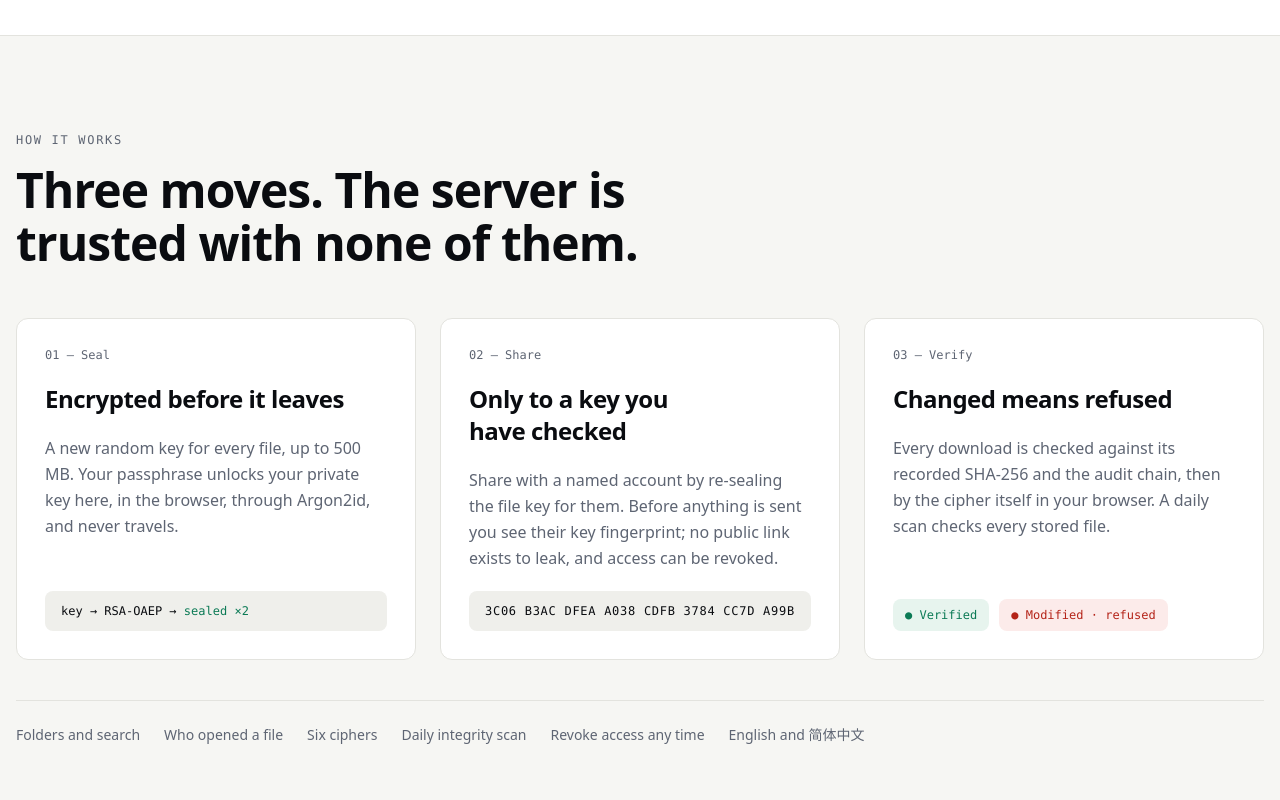
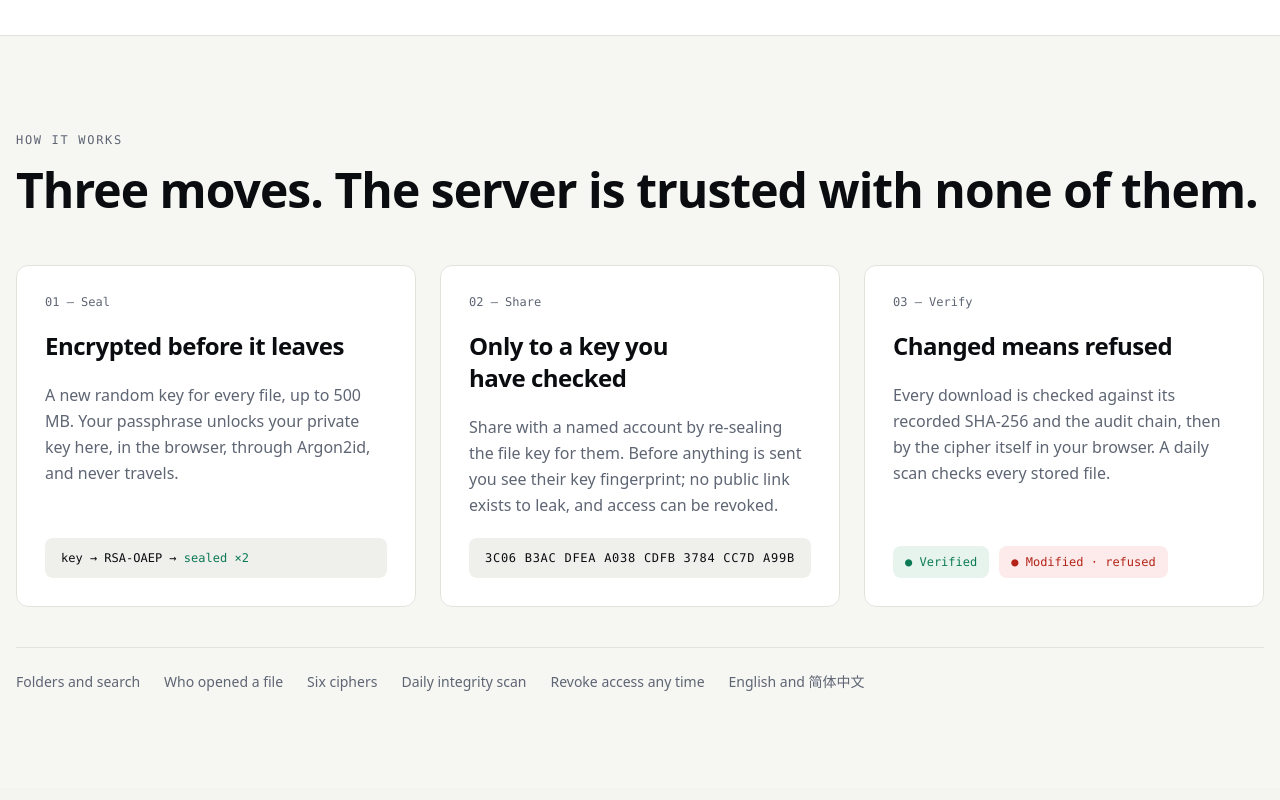
Before and after one commit to jsonrar/fyp-secure-file-platform, a Vue app in the folder frontend/: page / in a window 1280 px wide. Shown: the part 1080-1880 px from the top of the page. Built offline with nearby package versions, Linux system fonts and the light colour scheme; no server answers.

Commit message:
Let the home 'Three moves' heading use the full width (#181)

```diff
--- a/frontend/src/components/securfile/home-moves.vue
+++ b/frontend/src/components/securfile/home-moves.vue
@@ -35,7 +35,7 @@ const alsoIncluded = [
     </div>
 
     <div class="container mx-auto px-4 py-24">
-      <div class="mb-12 flex max-w-4xl flex-col gap-4">
+      <div class="mb-12 flex flex-col gap-4">
         <p class="font-mono text-xs uppercase tracking-[0.14em] text-muted-foreground">How it works</p>
         <h2 id="moves-heading" class="text-4xl font-semibold leading-[1.1] md:text-5xl">
           Three moves. The server is trusted with none of them.
```
Also changed, not shown: 1 other file (tests, documents, lock files or other folders).
